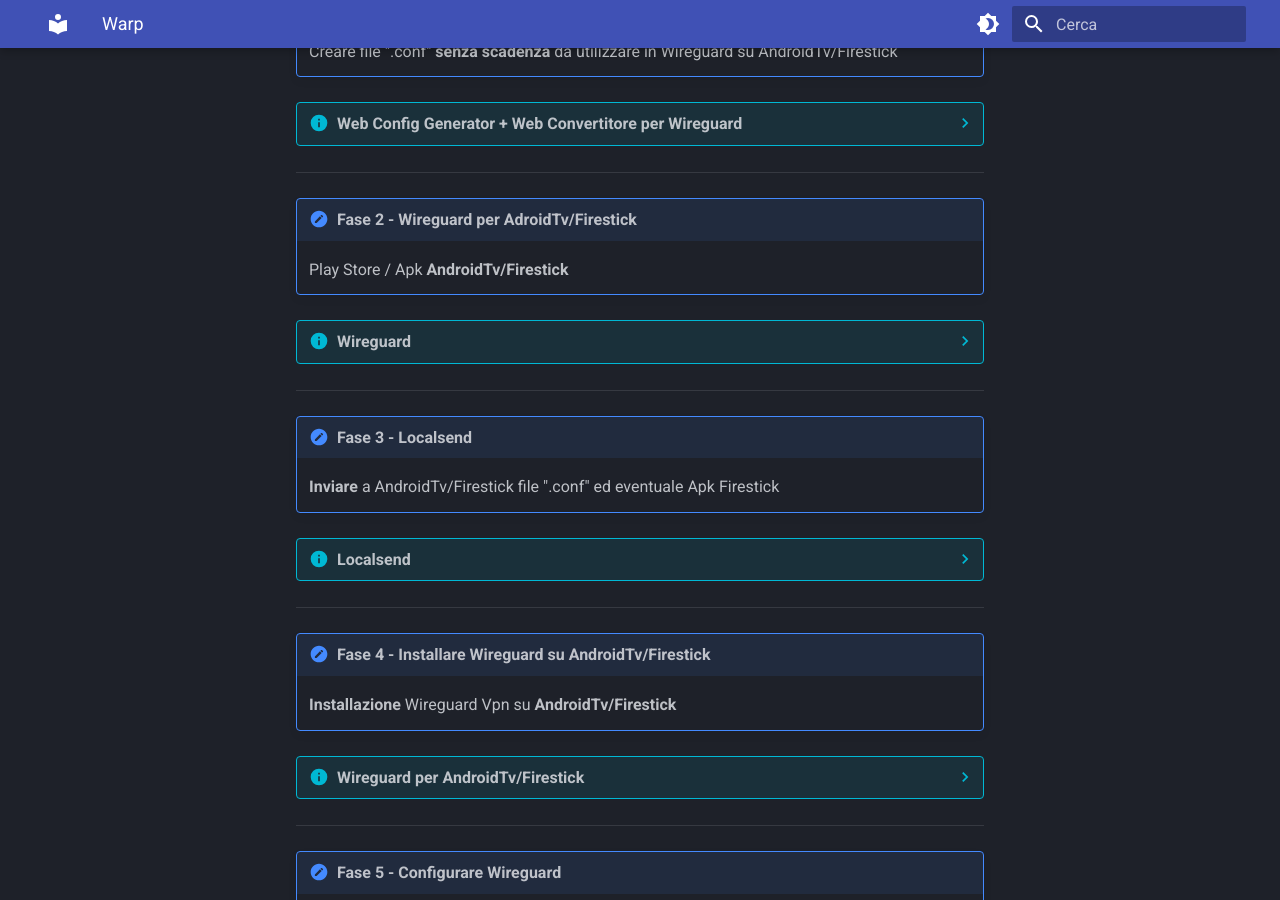
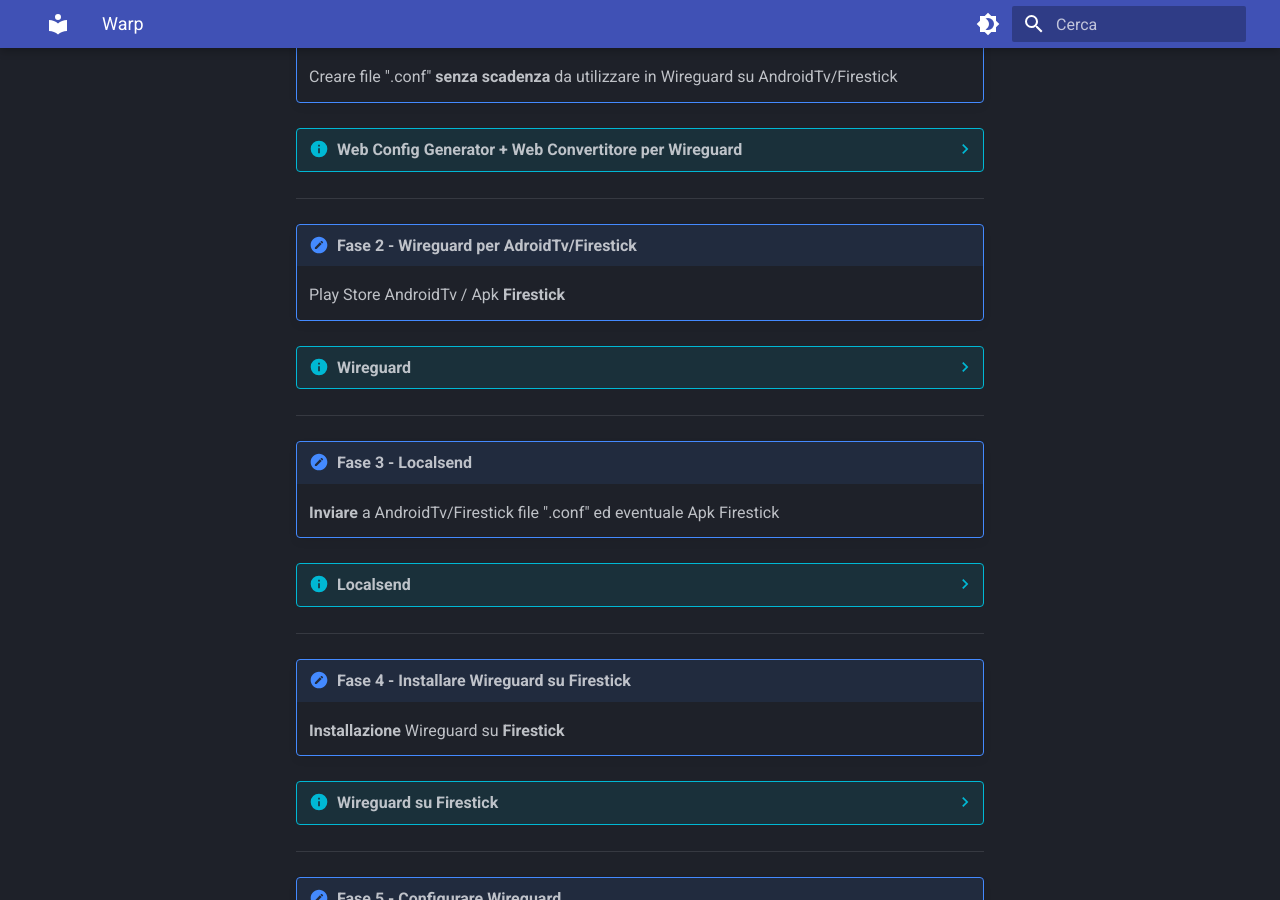
Before and after one commit to campipaolo/Mandrakodi-Wiki, an MkDocs documentation site: the page built from docs/guide/warp.md, in a window 1280 px wide and 900 px high, scrolled down 773 px. Built offline with MkDocs 1.6.1 and Material for MkDocs 9.7.7, drawn with Linux system fonts in a browser that asks for light colours; some of the changed text lies outside the part shown.

Commit message:
rev
fix various

```diff
--- a/docs/guide/warp.md
+++ b/docs/guide/warp.md
@@ -28,7 +28,7 @@
 ------
 
 !!! important "Fase 2 - Wireguard per AdroidTv/Firestick"
-    Play Store / Apk **AndroidTv/Firestick**
+    Play Store AndroidTv / Apk **Firestick**
 
 ??? info "Wireguard"
     **AndroidTv/Firestick**
@@ -60,14 +60,12 @@
 
 ------
 
-!!! important "Fase 4 - Installare Wireguard  su  AndroidTv/Firestick"
-    **Installazione** Wireguard Vpn su **AndroidTv/Firestick**
+!!! important "Fase 4 - Installare Wireguard  su  Firestick"
+    **Installazione** Wireguard su **Firestick**
 
-??? info "Wireguard  per AndroidTv/Firestick"
-    **AndroidTv/Firestick**
+??? info "Wireguard  su Firestick"
+    **Firestick**
 
-
-    **N.B.: chi ha scaricato apk con Downloader, ha già installato l'app, diversamente l'apk è presente nella cartella "Download"**<br>
 
     * In "**Localsend**" sul dispositivo "**ricevente**" in alto a destra l'icona a fianco alla “**i**” elenca la cronologia dei file ricevuti
     * Cliccare apk Wireguard
```
Also changed, not shown: other parts of docs/guide/warp.md (+1 -1 lines), docs/guide/acestream.md (+3 -3 lines), docs/installazione/install.md (+2 -2 lines).
